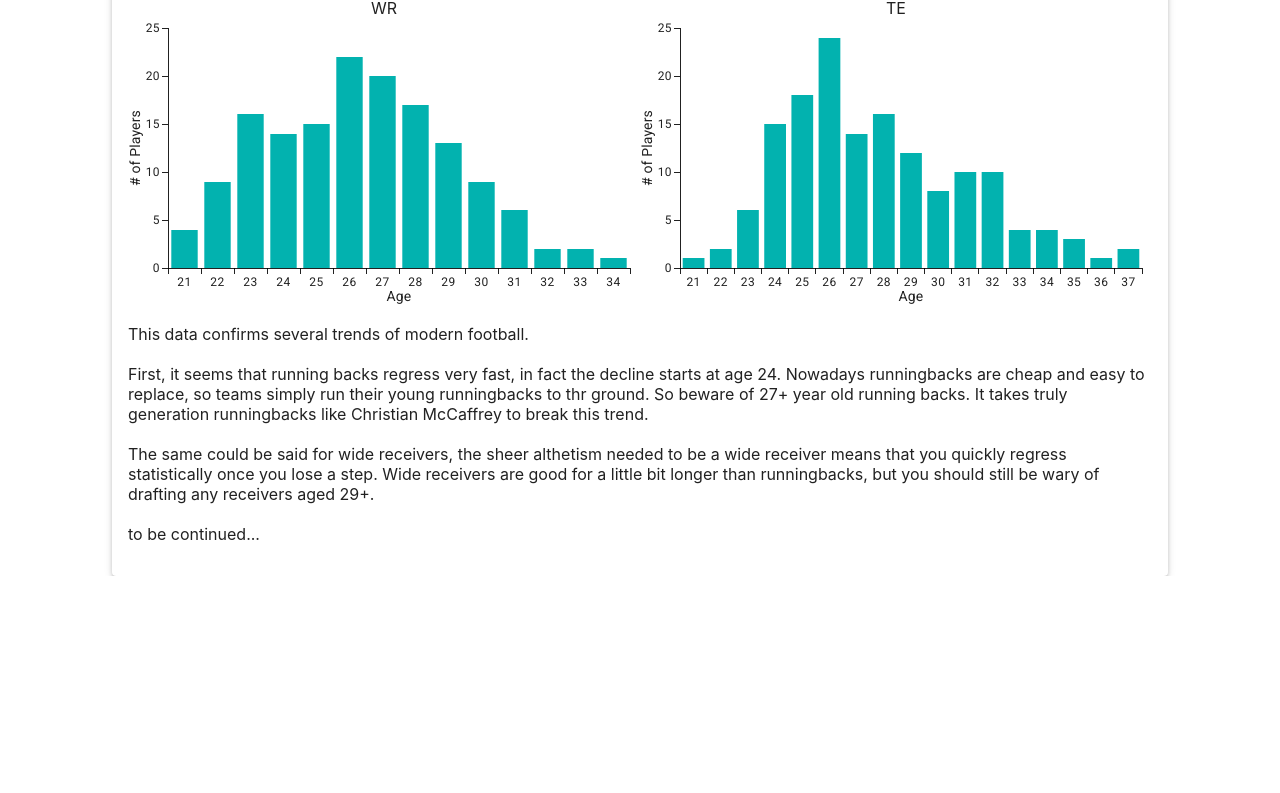
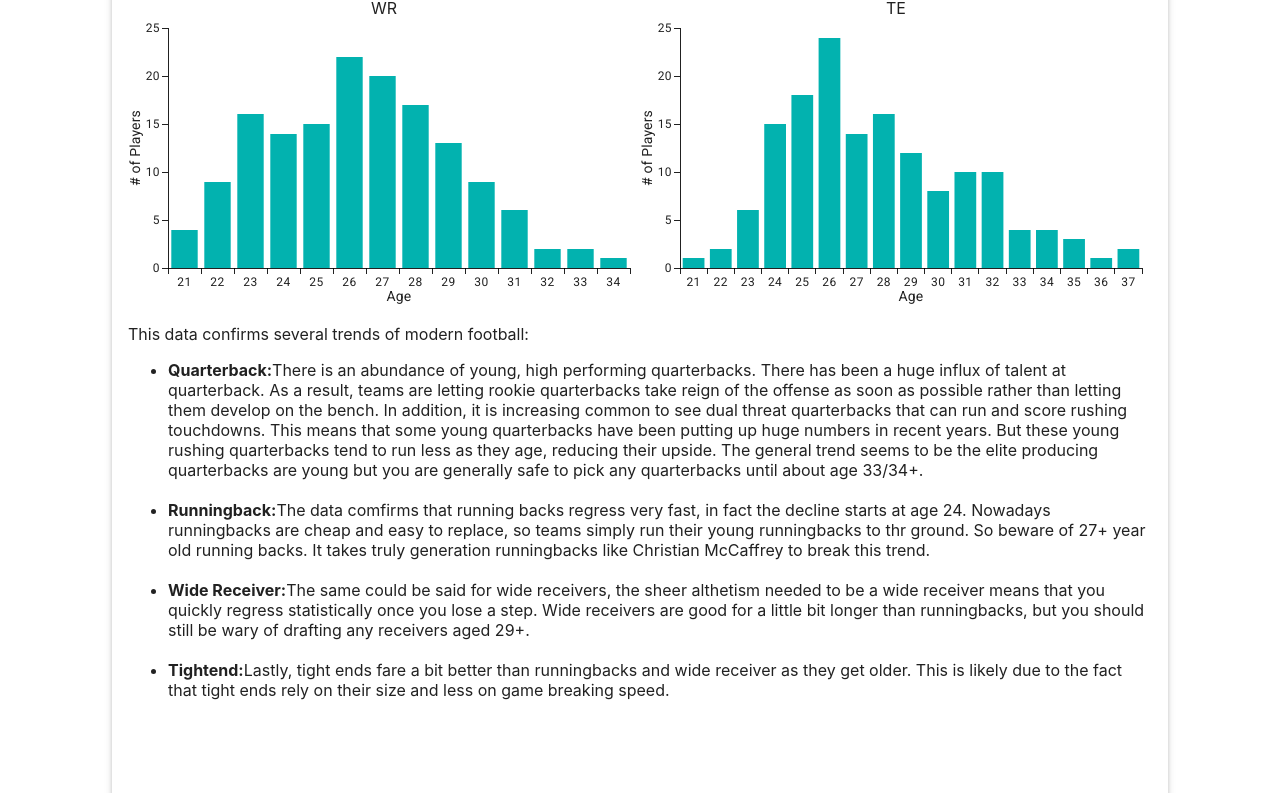
Before and after one commit to Justinzh0905/FantasyFootballv3, a React (Create React App) app in the folder frontend/: page / in a window 1280 px wide. Shown: the part 1998-2791 px from the top of the page. Before the commit the page ends 2574 px from the top, so only its background shows below. Built offline with nearby package versions, Linux system fonts and the light colour scheme.

Commit message:
more writing

```diff
--- a/frontend/src/App.js
+++ b/frontend/src/App.js
@@ -87,7 +87,7 @@ function HomeBlurb() {
         Welcome to my fantasy football website <br /> <br />
         Click rankings to see my rankings, or use the research tab to compare past player performance <br /> <br />
         This page is slowing being updated with my ranking methodology along with graphs and insights I've seen <br /> <br />
-        last updated 8/5/24
+        last updated 8/8/24
       </p>
       <br />
       <Box sx={{textAlign: 'left'}}>
@@ -213,14 +213,111 @@ function HomeBlurb() {
         </Grid>
 
         <p>
-          This data confirms several trends of modern football.
-          <br /><br />
-          First, it seems that running backs regress very fast, in fact the decline starts at age 24. Nowadays runningbacks are cheap and easy to replace,
+          This data confirms several trends of modern football:
+        </p>
+        <ul>
+          <li>
+          <b>Quarterback:</b>
+          There is an abundance of young, high performing quarterbacks. There has been a huge influx of talent at quarterback. As a result, teams are letting rookie quarterbacks take reign of the offense as soon as possible rather
+          than letting them develop on the bench. In addition, it is increasing common to see dual threat quarterbacks that can run and score rushing touchdowns. This means that some young quarterbacks have been putting up huge numbers in recent years.
+          But these young rushing quarterbacks tend to run less as they age, reducing their upside. The general trend seems to be the elite producing quarterbacks are young but you are generally safe to pick any quarterbacks until about age 33/34+.
+          </li>
+          <br />
+          <li>
+          <b>Runningback:</b>
+          The data comfirms that running backs regress very fast, in fact the decline starts at age 24. Nowadays runningbacks are cheap and easy to replace,
           so teams simply run their young runningbacks to thr ground. So beware of 27+ year old running backs. It takes truly generation runningbacks like Christian McCaffrey to break this trend.
-          <br /><br />
+          </li>
+          <br />
+          <li>
+          <b>Wide Receiver:</b>
           The same could be said for wide receivers, the sheer althetism needed to be a wide receiver means that you quickly regress statistically once you lose a step.
           Wide receivers are good for a little bit longer than runningbacks, but you should still be wary of drafting any receivers aged 29+.
-          <br /><br />
+          </li>
+          <br />
+          <li>
+          <b>Tightend:</b>
+          Lastly, tight ends fare a bit better than runningbacks and wide receiver as they get older. This is likely due to the fact that tight ends rely on their size and less on game breaking speed.
+          </li>
+        </ul>
+
+        <br /><br /><br />
+
+        <p>
+        To verify these trends I looked at the stats in another way. I compiled the average points per game of the top 5 (top 3 for quarterbacks) performing player by age in each position for the past 5 years.
+        </p>
+        <Grid container >
+            <Grid sm={12} md={6} sx={{textAlign: 'center'}}>
+              QB
+              <BarChart
+                series={[
+                  { data: [10.287293956043955, 15.450023252890901, 18.106518009768013, 18.033435257552906, 18.11473199594523, 17.718560606060606, 18.04591230936819, 14.346400129690572, 15.46485379000085, 15.965284090909089, 18.504722222222224, 15.951704545454545, 14.824912464985994, 15.213202614379085, 13.777777777777777] },
+                ]}
+                height={290}
+                yAxis={[{ label: '# of Players' }]}
+                xAxis={[{ data: [21, 22, 23, 24, 25, 26, 27, 28, 29, 30, 31, 32, 33, 34, 35] , scaleType: 'band', label: 'Age', labelStyle: {
+                  // Move the x-axis label with style
+                  transform: 'translateY(-5px)',
+                } }]}
+                margin={{ top: 10, bottom: 40, left: 40, right: 10 }}
+              />
+            </Grid>
+            <Grid sm={12} md={6} sx={{textAlign: 'center'}}>
+              RB
+              <BarChart
+                series={[
+                  { data: [12.86104503775092, 13.82029466122113, 13.215612066365006, 13.595151290865997, 11.998006017022192, 10.917832815713698, 10.768295809582575, 8.414473589319178, 14.109826923076923] },
+                ]}
+                height={290}
+                yAxis={[{ label: '# of Players' }]}
+                xAxis={[{ data: [22, 23, 24, 25, 26, 27, 28, 29, 30] , scaleType: 'band', label: 'Age', labelStyle: {
+                  // Move the x-axis label with style
+                  transform: 'translateY(-5px)',
+                } }]}
+                margin={{ top: 10, bottom: 40, left: 40, right: 10 }}
+              />
+            </Grid>
+            <Grid sm={12} md={6} sx={{textAlign: 'center'}}>
+              WR
+              <BarChart
+                series={[
+                  { data: [10.988445451607216, 11.956152780063075, 13.608887389571214, 13.785604997453527, 13.766342619635271, 14.718802285949346, 13.794875193923724, 12.872283941548647, 12.472224288238994, 10.712571143842151, 9.61257792501616, 10.678074175824175, 9.981333333333334] },
+                ]}
+                height={290}
+                yAxis={[{ label: '# of Players' }]}
+                xAxis={[{ data: [21, 22, 23, 24, 25, 26, 27, 28, 29, 30, 31, 32, 33] , scaleType: 'band', label: 'Age', labelStyle: {
+                  // Move the x-axis label with style
+                  transform: 'translateY(-5px)',
+                } }]}
+                margin={{ top: 10, bottom: 40, left: 40, right: 10 }}
+              />
+            </Grid>
+            <Grid sm={12} md={6} sx={{textAlign: 'center'}}>
+              TE
+              <BarChart
+                series={[
+                  { data: [5.859780748663101, 4.848207706509178, 6.75394553338818, 7.790921162171162, 8.4181054332922, 6.763649988247048, 6.776523996101937, 6.0330099569548095, 5.064633431694356, 7.004708333333335, 7.5405] },
+                ]}
+                height={290}
+                yAxis={[{ label: '# of Players' }]}
+                xAxis={[{ data: [22, 23, 24, 25, 26, 27, 28, 29, 30, 31, 32] , scaleType: 'band', label: 'Age', labelStyle: {
+                  // Move the x-axis label with style
+                  transform: 'translateY(-5px)',
+                } }]}
+                margin={{ top: 10, bottom: 40, left: 40, right: 10 }}
+              />
+            </Grid>
+        </Grid>
+
+        <p>
+          The same trend is generally present when the data is presented this way. So age is very import factor to consider when projecting player performance.
+          Players tend to improve for the first few years and then hit their prime for 2-3 years before they begin declining. So I adjusted the VBD ranking by projecting young players outside
+          the observed 2-3 year prime to improve and older players to decline. The decline is incrementing, with players projected to decline more the further they are from their prime.
+
+          <br /> <br />
+          Here is the ranking after adjustment based on age:
+
+          <br />
           to be continued...
         </p>
       </Box>
```
Also changed, not shown: 1 other file (tests, documents, lock files or other folders).
